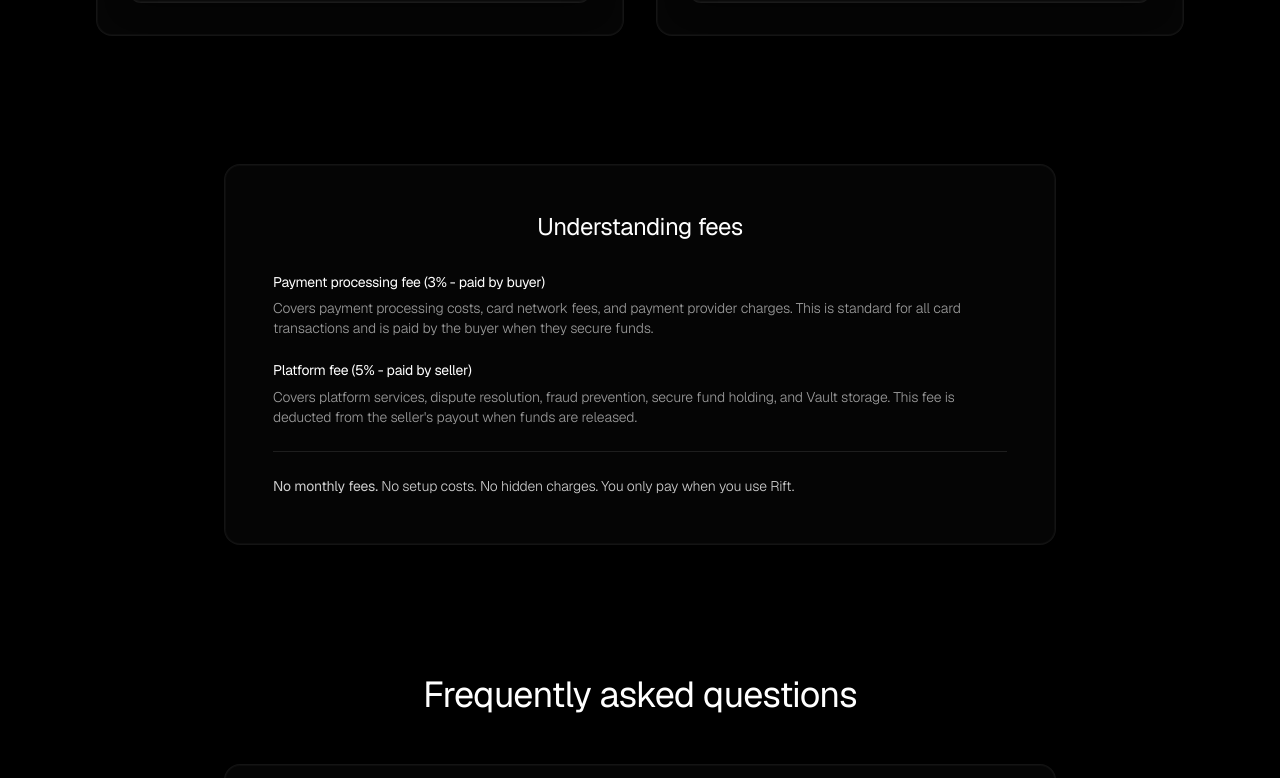
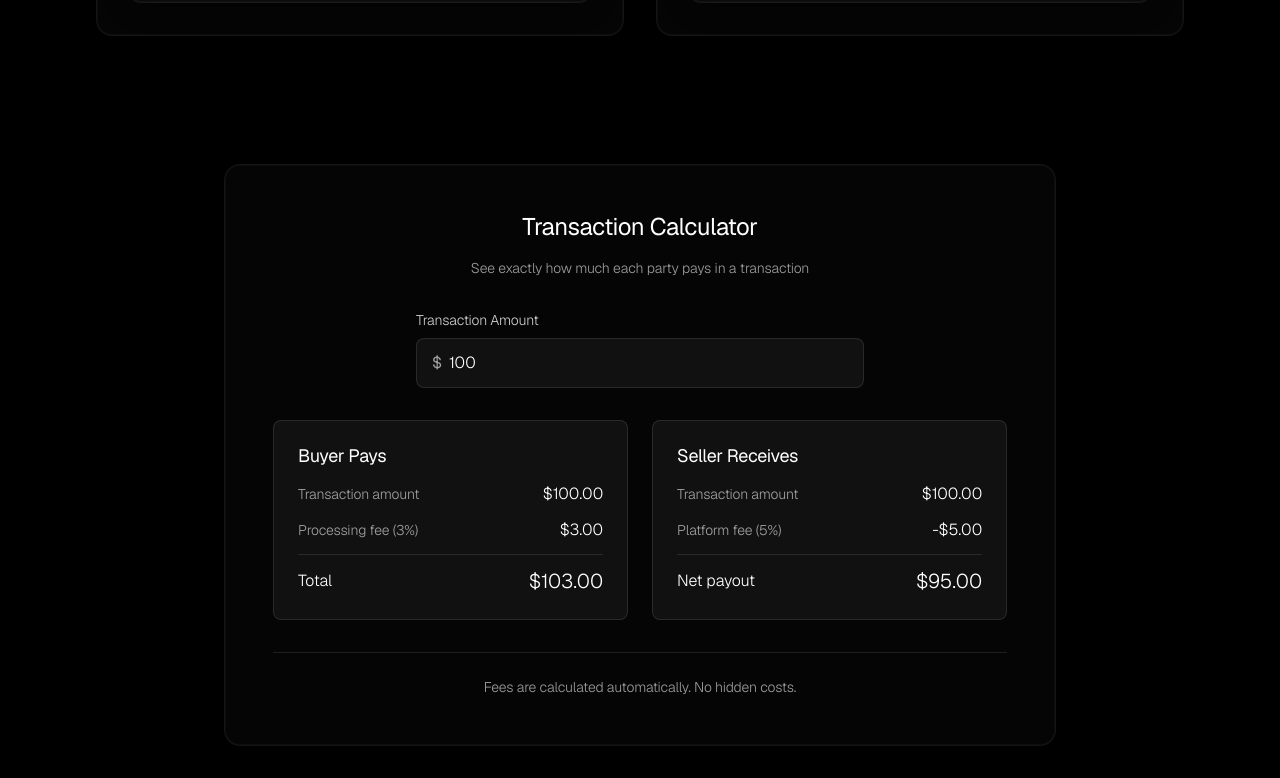
Before and after one commit to nav2424/rift, a Next.js app: page /pricing in a window 1280 px wide. Shown: the part 862-1640 px from the top of the page. Built offline with nearby package versions, Linux system fonts and the light colour scheme; no server answers.

Commit message:
Add interactive transaction calculator to pricing page

```diff
--- a/app/pricing/page.tsx
+++ b/app/pricing/page.tsx
@@ -1,6 +1,6 @@
 'use client'
 
-import { useEffect } from 'react'
+import { useEffect, useState } from 'react'
 import { useSession } from 'next-auth/react'
 import { useRouter } from 'next/navigation'
 import Link from 'next/link'
@@ -12,6 +12,7 @@ import Tabs from '@/components/ui/Tabs'
 export default function Pricing() {
   const { data: session, status } = useSession()
   const router = useRouter()
+  const [transactionAmount, setTransactionAmount] = useState('100')
 
   useEffect(() => {
     if (status === 'authenticated') {
@@ -26,6 +27,13 @@ export default function Pricing() {
       </div>
     )
   }
+
+  // Calculate fees
+  const amount = parseFloat(transactionAmount) || 0
+  const buyerProcessingFee = amount * 0.03
+  const buyerTotal = amount + buyerProcessingFee
+  const sellerPlatformFee = amount * 0.05
+  const sellerReceives = amount - sellerPlatformFee
 
   const buyerCard = {
     title: 'Buyer',
@@ -156,6 +164,87 @@ export default function Pricing() {
                   </div>
         </section>
 
+        {/* Transaction Calculator */}
+        <section className="relative max-w-4xl mx-auto px-4 sm:px-6 lg:px-8 py-16">
+          <GlassCard className="p-8 lg:p-12">
+            <div className="text-center mb-8">
+              <h2 className="text-2xl font-light text-white mb-4">Transaction Calculator</h2>
+              <p className="text-white/60 font-light text-sm">
+                See exactly how much each party pays in a transaction
+              </p>
+            </div>
+
+            <div className="max-w-md mx-auto mb-8">
+              <label htmlFor="amount" className="block text-sm font-light text-white/80 mb-2">
+                Transaction Amount
+              </label>
+              <div className="relative">
+                <span className="absolute left-4 top-1/2 transform -translate-y-1/2 text-white/60">$</span>
+                <input
+                  id="amount"
+                  type="number"
+                  min="0"
+                  step="0.01"
+                  value={transactionAmount}
+                  onChange={(e) => setTransactionAmount(e.target.value)}
+                  className="w-full pl-8 pr-4 py-3 bg-white/5 border border-white/10 rounded-lg text-white placeholder-white/40 focus:outline-none focus:ring-2 focus:ring-blue-500/50 focus:border-blue-500/50 font-light"
+                  placeholder="100.00"
+                />
+              </div>
+            </div>
+
+            <div className="grid md:grid-cols-2 gap-6">
+              {/* Buyer Breakdown */}
+              <div className="bg-white/5 border border-white/10 rounded-lg p-6">
+                <h3 className="text-lg font-light text-white mb-4">Buyer Pays</h3>
+                <div className="space-y-3">
+                  <div className="flex justify-between items-center">
+                    <span className="text-white/60 font-light text-sm">Transaction amount</span>
+                    <span className="text-white font-light">${amount.toFixed(2)}</span>
+                  </div>
+                  <div className="flex justify-between items-center">
+                    <span className="text-white/60 font-light text-sm">Processing fee (3%)</span>
+                    <span className="text-white font-light">${buyerProcessingFee.toFixed(2)}</span>
+                  </div>
+                  <div className="border-t border-white/10 pt-3 mt-3">
+                    <div className="flex justify-between items-center">
+                      <span className="text-white font-light">Total</span>
+                      <span className="text-xl font-light text-white">${buyerTotal.toFixed(2)}</span>
+                    </div>
+                  </div>
+                </div>
+              </div>
+
+              {/* Seller Breakdown */}
+              <div className="bg-white/5 border border-white/10 rounded-lg p-6">
+                <h3 className="text-lg font-light text-white mb-4">Seller Receives</h3>
+                <div className="space-y-3">
+                  <div className="flex justify-between items-center">
+                    <span className="text-white/60 font-light text-sm">Transaction amount</span>
+                    <span className="text-white font-light">${amount.toFixed(2)}</span>
+                  </div>
+                  <div className="flex justify-between items-center">
+                    <span className="text-white/60 font-light text-sm">Platform fee (5%)</span>
+                    <span className="text-white font-light">-${sellerPlatformFee.toFixed(2)}</span>
+                  </div>
+                  <div className="border-t border-white/10 pt-3 mt-3">
+                    <div className="flex justify-between items-center">
+                      <span className="text-white font-light">Net payout</span>
+                      <span className="text-xl font-light text-white">${sellerReceives.toFixed(2)}</span>
+                    </div>
+                  </div>
+                </div>
+              </div>
+            </div>
+
+            <div className="mt-8 pt-6 border-t border-white/10 text-center">
+              <p className="text-white/60 font-light text-sm">
+                Fees are calculated automatically. No hidden costs.
+              </p>
+            </div>
+          </GlassCard>
+        </section>
+
         {/* Fee Explanation */}
         <section className="relative max-w-4xl mx-auto px-4 sm:px-6 lg:px-8 py-16">
           <GlassCard className="p-8 lg:p-12">
```
